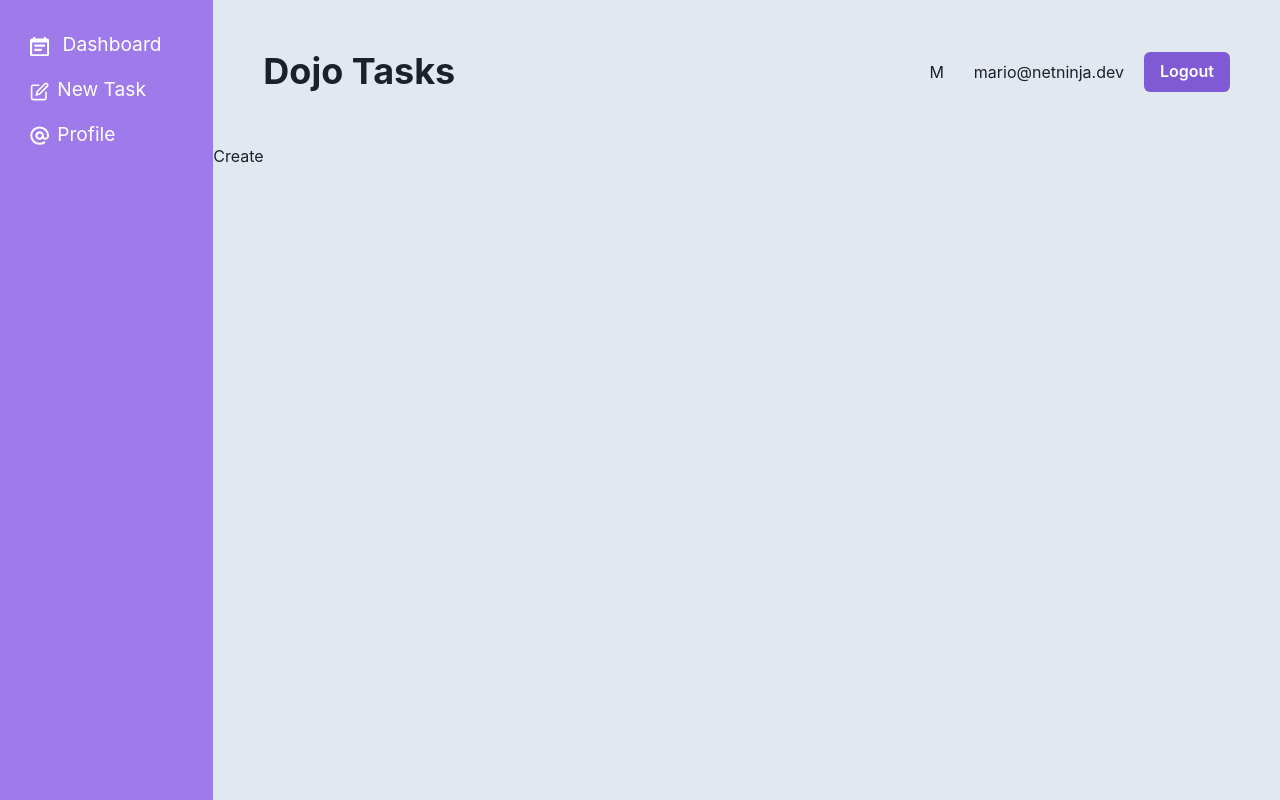
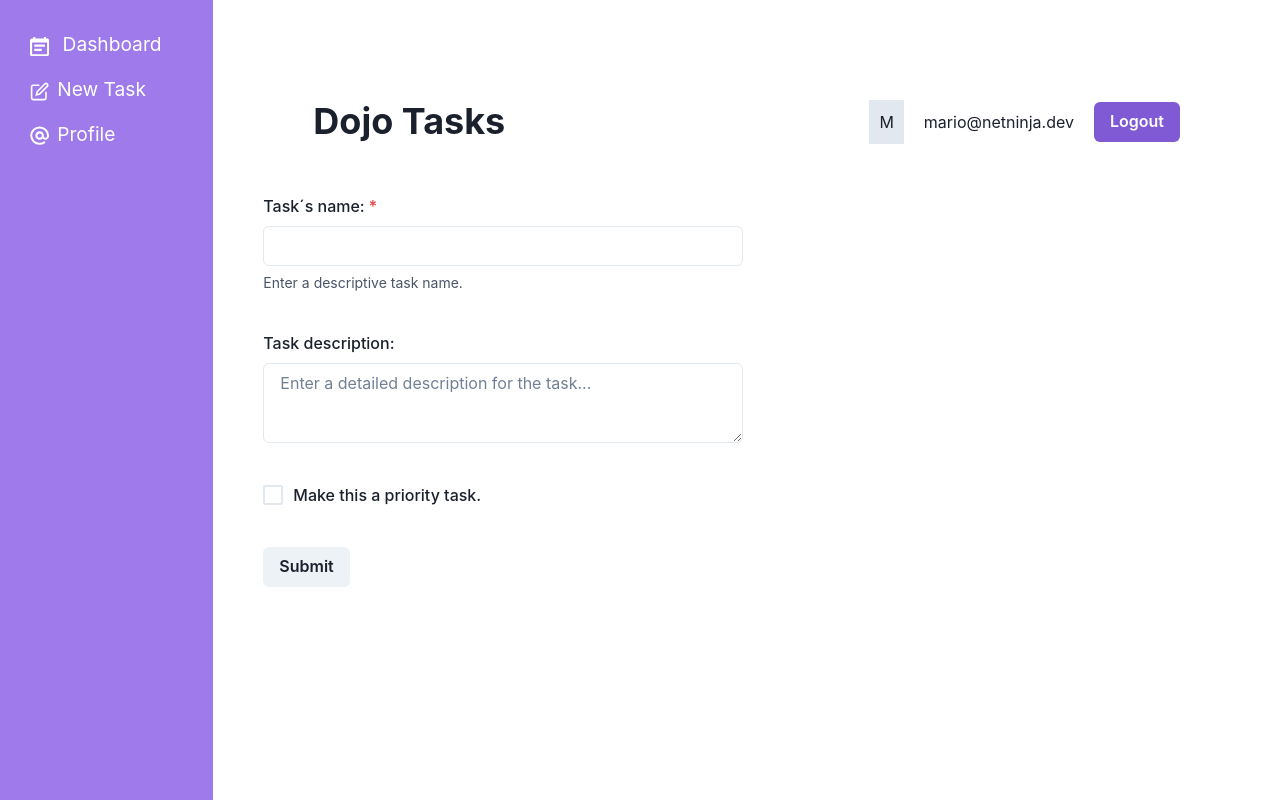
Before and after one commit to EduDD125/Chakra_UI_couser, a React (Vite) app: page /create in a window 1280 px wide. Built offline with nearby package versions, Linux system fonts and the light colour scheme.

Commit message:
aula09: Form Fields

```diff
--- a/src/App.jsx
+++ b/src/App.jsx
@@ -8,7 +8,7 @@
 // layouts and pages
 import RootLayout from './layouts/RootLayout'
 import Dashboard, { tasksLoader } from './pages/Dashboard'
-import Create from './pages/Create'
+import Create, { createAction } from './pages/Create'
 import Profile from './pages/Profile'
 
 // router and routes
@@ -16,7 +16,7 @@
   createRoutesFromElements(
     <Route path="/" element={<RootLayout />}>
       <Route index element={<Dashboard />} loader={tasksLoader}/>
-      <Route path="create" element={<Create />} />
+      <Route path="create" element={<Create />} action={createAction} />
       <Route path="profile" element={<Profile />} />
     </Route>
   )
--- a/src/layouts/RootLayout.jsx
+++ b/src/layouts/RootLayout.jsx
@@ -18,7 +18,7 @@
 
       </GridItem>
 
-      <GridItem colSpan={{base: 6, lg: 4, xl: 5}}>
+      <GridItem  padding="50px" bg="white" colSpan={{base: 6, lg: 4, xl: 5}}>
         <Navbar/>
         <Outlet/>
       </GridItem>
--- a/src/pages/Create.jsx
+++ b/src/pages/Create.jsx
@@ -1,5 +1,50 @@
+import { Box, Button, Checkbox, FormControl, FormHelperText, FormLabel, Input, Textarea } from "@chakra-ui/react";
+import { Form, redirect } from "react-router-dom";
+
 export default function Create() {
   return (
-    <div>Create</div>
+    <Box maxW="480px">
+      <Form method="post" action="/create">
+        <FormControl isRequired mb="40px">
+          <FormLabel>Task´s name:</FormLabel>
+          <Input type="text" name="title" bg="white"/>
+          <FormHelperText>Enter a descriptive task name.</FormHelperText>
+        </FormControl>
+
+        <FormControl mb="40px">
+          <FormLabel>Task description:</FormLabel>
+          <Textarea
+            placeholder="Enter a detailed description for the task..."
+            name="description"
+            bg="white"
+          />
+        </FormControl>
+
+        <FormControl display="flex" alignItems="center" mb="40px">
+          <Checkbox
+            name="isPriority"
+            size="lg"
+            colorScheme="purple"
+         />
+         <FormLabel mb="0" ml="10px">Make this a priority task.</FormLabel>
+        </FormControl>
+
+        <Button type="submit">Submit</Button>
+      </Form>
+    </Box>
   )
 }
+
+export const createAction = async ({ request }) => {
+  const data = await request.formData();
+
+  const task = {
+    title: data.get("title"),
+    description: data.get("description"),
+    isPriority: data.get("isPriority") === ""
+  }
+
+  console.log(task)
+
+  return redirect("/")
+}
--- a/src/pages/Dashboard.jsx
+++ b/src/pages/Dashboard.jsx
@@ -10,7 +10,7 @@
   const tasks = useLoaderData();
 
   return (
-    <SimpleGrid padding="50" spacing="10" minChildWidth="300px">
+    <SimpleGrid spacing="10" minChildWidth="300px">
       {tasks && tasks.map( task => (
         <Card key={task.id} borderTop="8px" borderColor="purple.400" bg="white">
           <CardHeader>
```
